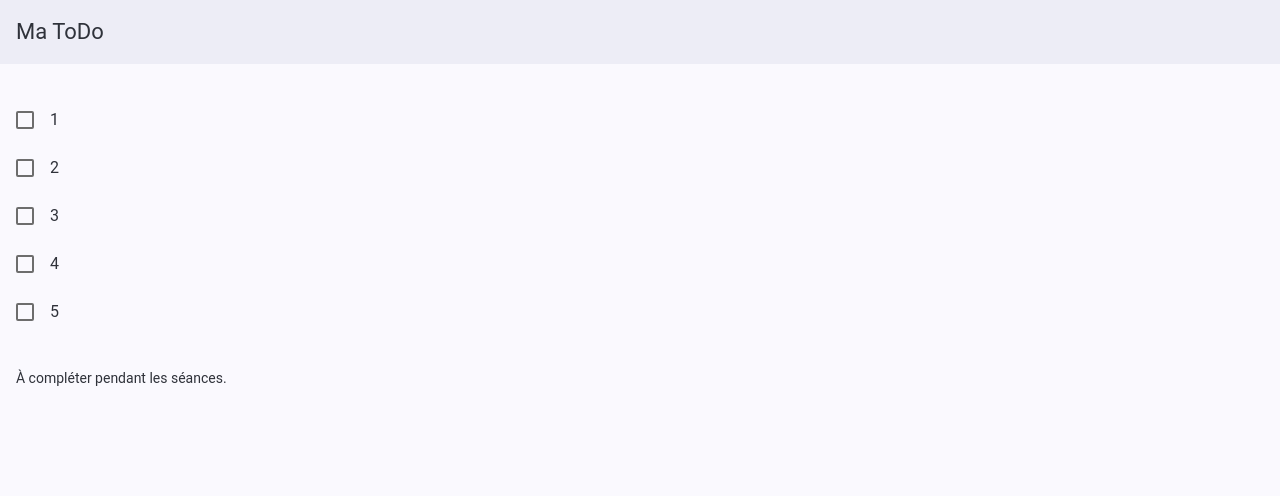
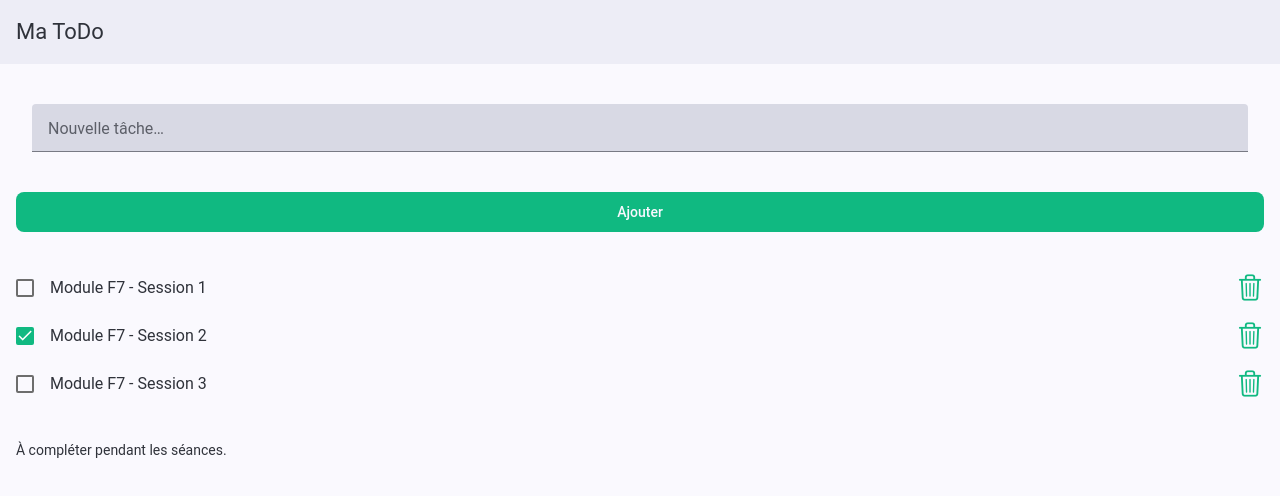
Before and after one commit to Yvannbtw/IFRAN-Codebase-F7, a plain HTML site: page index.html in a window 1280 px wide. Drawn offline with Linux system fonts and the light colour scheme.

Commit message:
liste dynamique, ajout et suppression de tâches

```diff
--- a/index.html
+++ b/index.html
@@ -6,16 +6,13 @@
       name="viewport"
       content="width=device-width, initial-scale=1, maximum-scale=1, minimum-scale=1, viewport-fit=cover"
     />
-    <meta name="theme-color" content="#e8590c" />
+    <meta name="theme-color" content="#10b981" />
     <title>Ma ToDo</title>
 
     <!-- Framework7 (CSS) -->
     <link rel="stylesheet" href="lib/framework7-bundle.min.css" />
     <!-- Police d'icônes Framework7 -->
-    <link
-      rel="stylesheet"
-      href="lib/framework7-icons/css/framework7-icons.css"
-    />
+    <link rel="stylesheet" href="lib/framework7-icons/css/framework7-icons.css" />
     <!-- Styles de l'application -->
     <link rel="stylesheet" href="css/app.css" />
   </head>
@@ -23,6 +20,7 @@
     <div id="app">
       <div class="view view-main view-init safe-areas">
         <div class="page">
+
           <!-- Barre de navigation (haut) -->
           <div class="navbar">
             <div class="navbar-bg"></div>
@@ -32,96 +30,42 @@
           </div>
 
           <div class="page-content">
+
             <!-- =====================================================
-               SÉANCE 1 : afficher ici une liste de tâches EN DUR
-                 (composant "list" avec des cases à cocher).
-                ===================================================== -->
-
-            <div id="app">
-              <div class="view view-main view-init safe-areas">
-                <div class="page">
-                  <div class="navbar">
-                    <div class="navbar-bg"></div>
-                    <div class="navbar-inner">
-                      <div class="title">Ma ToDo</div>
+               SÉANCE 2 : champ de saisie + bouton d'ajout
+            ===================================================== -->
+            <div class="list inset">
+              <ul>
+                <li class="item-content item-input">
+                  <div class="item-inner">
+                    <div class="item-input-wrap">
+                      <input type="text" id="champ-tache" placeholder="Nouvelle tâche…" />
                     </div>
-                  </div>
-                  <div class="page-content">
-                    <!-- la liste viendra ici -->
-                  </div>
-                </div>
-              </div>
-            </div>
-            <div class="list">
-              <ul>
-                <li class="item-content">
-                  <div class="item-media">
-                    <label class="checkbox">
-                      <input type="checkbox" />
-                      <i class="icon-checkbox"></i>
-                    </label>
-                  </div>
-                  <div class="item-inner">
-                    <div class="item-title">1</div>
-                  </div>
-                </li>
-                <li class="item-content">
-                  <div class="item-media">
-                    <label class="checkbox">
-                      <input type="checkbox" />
-                      <i class="icon-checkbox"></i>
-                    </label>
-                  </div>
-                  <div class="item-inner">
-                    <div class="item-title">2</div>
-                  </div>
-                </li>
-                <li class="item-content">
-                  <div class="item-media">
-                    <label class="checkbox">
-                      <input type="checkbox" />
-                      <i class="icon-checkbox"></i>
-                    </label>
-                  </div>
-                  <div class="item-inner">
-                    <div class="item-title">3</div>
-                  </div>
-                </li>
-                <li class="item-content">
-                  <div class="item-media">
-                    <label class="checkbox">
-                      <input type="checkbox" />
-                      <i class="icon-checkbox"></i>
-                    </label>
-                  </div>
-                  <div class="item-inner">
-                    <div class="item-title">4</div>
-                  </div>
-                </li>
-                <li class="item-content">
-                  <div class="item-media">
-                    <label class="checkbox">
-                      <input type="checkbox" />
-                      <i class="icon-checkbox"></i>
-                    </label>
-                  </div>
-                  <div class="item-inner">
-                    <div class="item-title">5</div>
                   </div>
                 </li>
               </ul>
             </div>
+            <div class="block">
+              <a href="#" class="button button-fill" id="btn-ajouter">Ajouter</a>
+            </div>
+
             <!-- =====================================================
-               SÉANCE 2 : ajouter un champ + un bouton, puis
-                 générer la liste à partir d'un tableau JS
-                 (voir js/app.js). Ajouter / supprimer une tâche.
+               SÉANCE 2 : liste générée dynamiquement depuis app.js
+            ===================================================== -->
+            <div class="list">
+              <ul class="liste-taches">
+                <!-- généré par afficher() dans app.js -->
+              </ul>
+            </div>
 
-               SÉANCE 3 : cocher/décocher, compteur, filtres,
-                 puis sauvegarde avec localStorage.
-               ===================================================== -->
+            <!-- =====================================================
+               SÉANCE 3 : compteur + filtres (à venir)
+            ===================================================== -->
+
             <div class="block">
               <p class="text-color-gray">À compléter pendant les séances.</p>
             </div>
+
           </div>
         </div>
       </div>
--- a/js/app.js
+++ b/js/app.js
@@ -1,9 +1,9 @@
 // ============================================================
-//  Ma ToDo — point de départ
+//  Ma ToDo — Séance 2
 //  Écran unique, sans routage.
 // ============================================================
 
-var $$ = Dom7; // utilitaire DOM intégré à Framework7
+var $$ = Dom7;
 
 var app = new Framework7({
     el: '#app',
@@ -12,19 +12,84 @@ var app = new Framework7({
 });
 
 // ------------------------------------------------------------
-//  SÉANCE 2 — déclarer le tableau des tâches, puis :
-//    - une fonction afficher() qui construit la liste
-//    - une fonction ajouterTache(texte)
-//    - une fonction supprimerTache(id)
-//
-//  SÉANCE 3 — ajouter :
-//    - basculerTache(id) pour cocher / décocher
-//    - le compteur de tâches restantes
-//    - les filtres (Toutes / À faire / Faites)
+//  SÉANCE 2 — Tableau de données
+// ------------------------------------------------------------
+var taches = [
+    { id: 1, texte: "Module F7 - Session 1", fait: false },
+    { id: 2, texte: "Module F7 - Session 2", fait: true  },
+    { id: 3, texte: "Module F7 - Session 3", fait: false },
+];
+
+// Génère le HTML d'une tâche
+function ligneTache(tache) {
+    return `
+        <li class="item-content" data-id="${tache.id}">
+            <div class="item-media">
+                <label class="checkbox">
+                    <input type="checkbox" ${tache.fait ? "checked" : ""}>
+                    <i class="icon-checkbox"></i>
+                </label>
+            </div>
+            <div class="item-inner">
+                <div class="item-title">${tache.texte}</div>
+                <div class="item-after">
+                    <a href="#" class="btn-suppr"><i class="icon f7-icons">trash</i></a>
+                </div>
+            </div>
+        </li>
+    `;
+}
+
+// Remplace tout le contenu de la liste
+function afficher() {
+    $$('.liste-taches').html(taches.map(ligneTache).join(''));
+}
+
+// Ajoute une nouvelle tâche
+function ajouterTache(texte) {
+    if (texte.trim() === '') return;
+    var nouvelId = taches.reduce(function (m, t) { return Math.max(m, t.id); }, 0) + 1;
+    taches.push({ id: nouvelId, texte: texte.trim(), fait: false });
+    afficher();
+}
+
+// Supprime une tâche par son id
+function supprimerTache(id) {
+    taches = taches.filter(function (t) { return t.id !== parseInt(id, 10); });
+    afficher();
+}
+
+// --- Écouteurs d'événements ---
+
+// Bouton "Ajouter"
+$$(document).on('click', '#btn-ajouter', function () {
+    var champ = $$('#champ-tache');
+    ajouterTache(champ.val());
+    champ.val('');
+});
+
+// Appuyer sur Entrée dans le champ
+$$(document).on('keypress', '#champ-tache', function (e) {
+    if (e.key === 'Enter') {
+        ajouterTache($$(this).val());
+        $$(this).val('');
+    }
+});
+
+// Bouton corbeille (délégation sur document)
+$$(document).on('click', '.btn-suppr', function (e) {
+    e.preventDefault();
+    var id = $$(this).parents('.item-content').attr('data-id');
+    supprimerTache(id);
+});
+
+// Premier affichage
+afficher();
+
+// ------------------------------------------------------------
+//  SÉANCE 3 — à compléter :
+//    - basculerTache(id)  → cocher / décocher
+//    - compteur de tâches restantes
+//    - filtres : Toutes / À faire / Faites
 //    - chargerTaches() et sauvegarder() avec localStorage
 // ------------------------------------------------------------
-
-// Exemple de structure de données (à activer en séance 2) :
-// var taches = [
-//   { id: 1, texte: "Réviser l'algorithmique", fait: false },
-// ];
```
